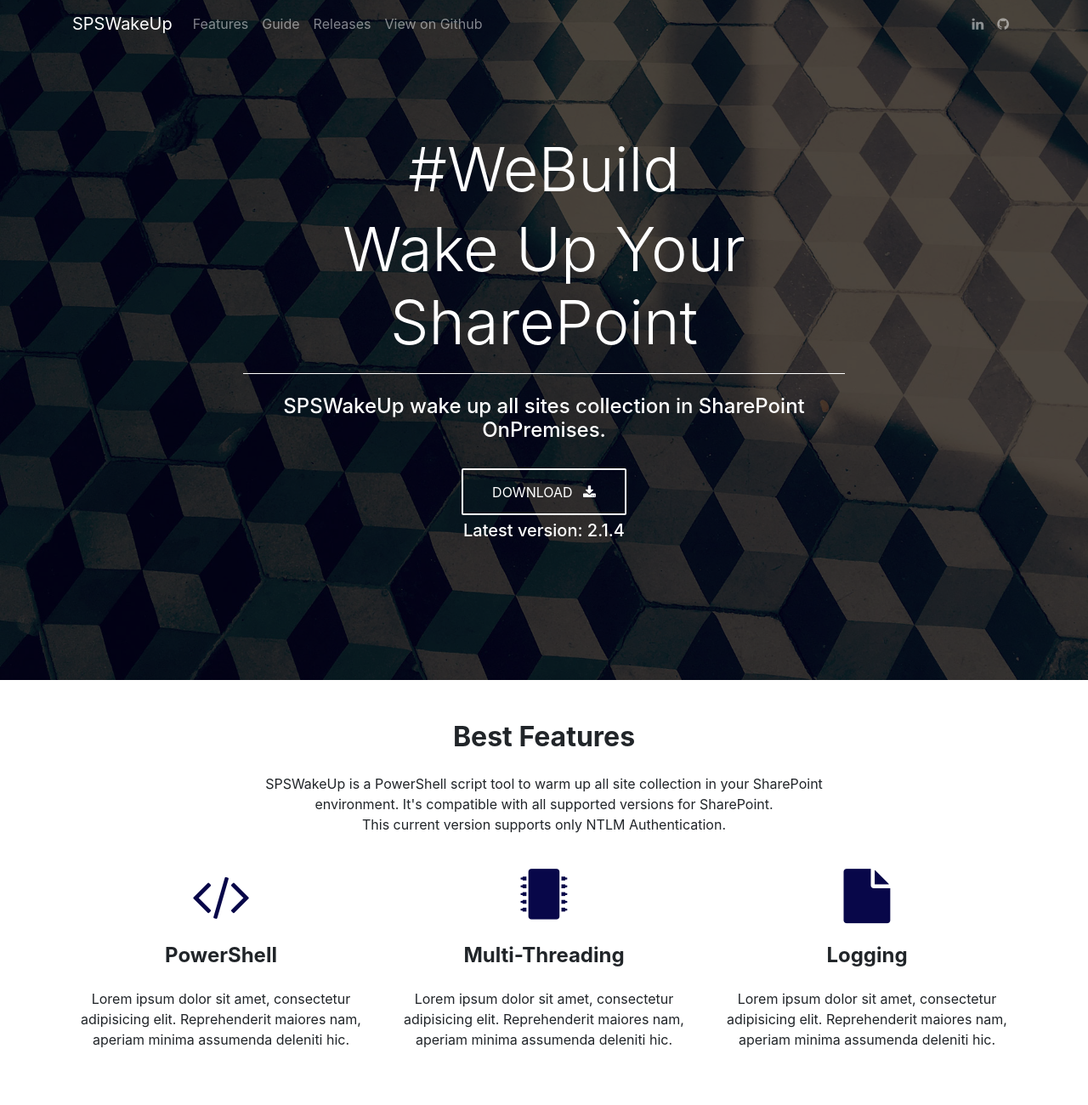
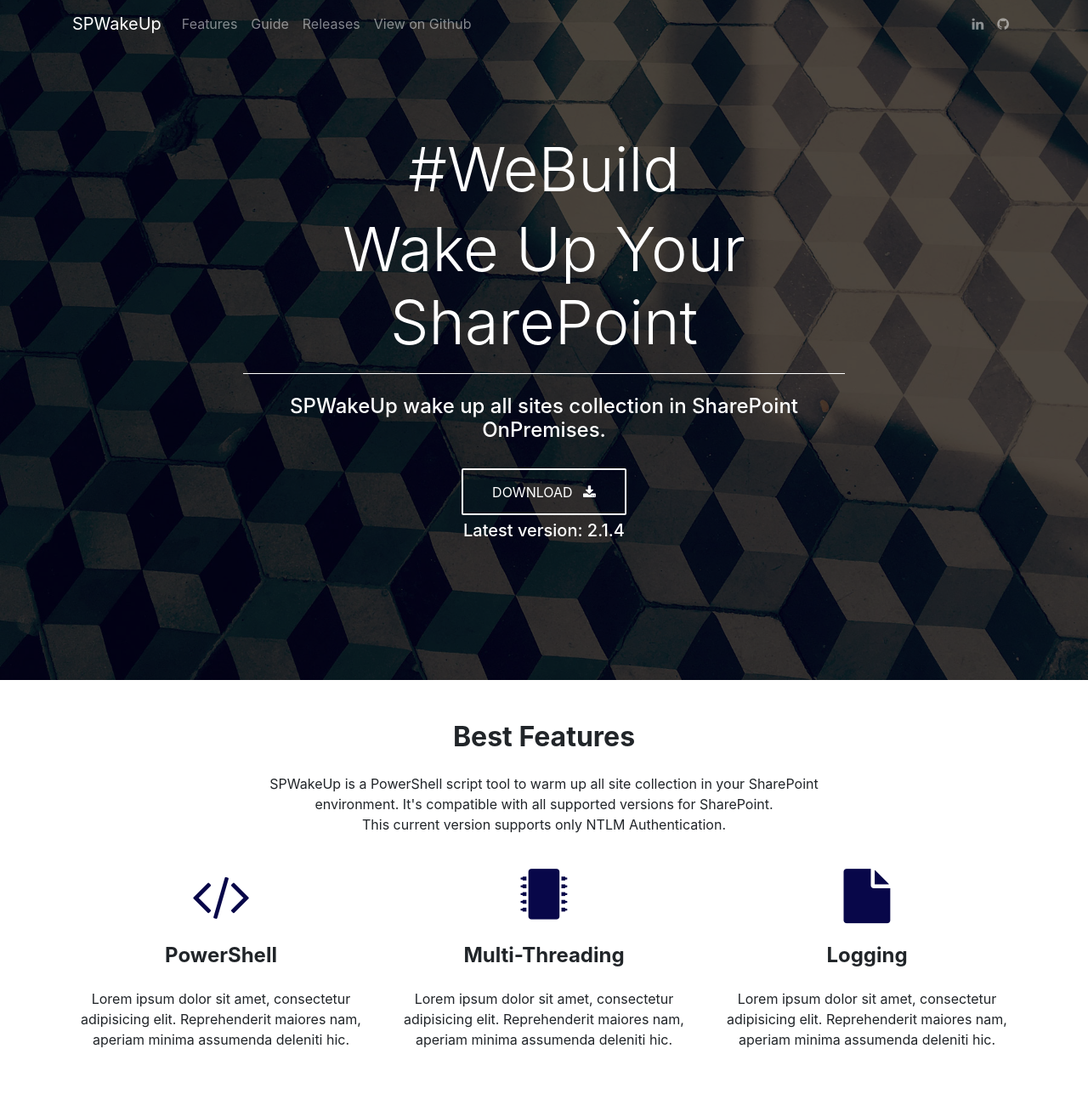
Before and after one commit to luigilink/spwakeup-website, a plain HTML site: page index.html in a window 1280 px wide. Shown: the top 1300 px of the page at 85% size. Drawn offline with Linux system fonts and the light colour scheme.

Commit message:
Modify SPSWakeup by SPWakeUp

```diff
--- a/index.html
+++ b/index.html
@@ -4,9 +4,9 @@
     <meta charset="UTF-8">
     <meta name="viewport" content="width=device-width, initial-scale=1, shrink-to-fit=no">
     <meta http-equiv="X-UA-Compatible" content="ie=edge">
-    <meta name="description" content="SPSWakeUp is a PowerShell script tool to warm up all site collection in your SharePoint OnPremises.">
+    <meta name="description" content="SPWakeUp is a PowerShell script tool to warm up all site collection in your SharePoint OnPremises.">
     <meta name="keywords" content="SharePoint, WarmUp, WakeUp, PowerShell, Script">
-    <title>SPSWakeup</title>
+    <title>SPWakeup - Wake Up Your SharePoint</title>
     <!-- Font Awesome -->
     <link href="https://maxcdn.bootstrapcdn.com/font-awesome/4.7.0/css/font-awesome.min.css" rel="stylesheet">
     <!-- Bootstrap core CSS -->
@@ -24,7 +24,7 @@
             <div class="container">
 
                 <!-- Navbar brand -->
-                <a class="navbar-brand" href="#">SPSWakeUp</a>
+                <a class="navbar-brand" href="#">SPWakeUp</a>
 
 
                 <!-- Collapse button -->
@@ -90,7 +90,7 @@
                             <hr class="hr-light">
 
                             <!-- Description -->
-                            <h4 class="white-text my-4">SPSWakeUp wake up all sites collection in SharePoint OnPremises.</h4>
+                            <h4 class="white-text my-4">SPWakeUp wake up all sites collection in SharePoint OnPremises.</h4>
                             <button type="button" class="btn btn-outline-white" onclick="window.location.href='https://github.com/luigilink/spswakeup/releases/download/v2.1.4/Scripts.zip'">Download
                                 <i class="fa fa-download ml-2"></i>
                             </button>
@@ -124,7 +124,7 @@
                     <div class="col-md-8">
 
                         <!-- Description -->
-                        <p class="grey-text">SPSWakeUp is a PowerShell script tool to warm up all site collection in your SharePoint environment.
+                        <p class="grey-text">SPWakeUp is a PowerShell script tool to warm up all site collection in your SharePoint environment.
                             It's compatible with all supported versions for SharePoint. <br>This current version supports only NTLM Authentication.</p>
 
                     </div>
@@ -285,7 +285,7 @@
         <div class="footer-copyright">
             <div class="container-fluid">
                 © 2018 Copyright:
-                <a href="https://www.spwakeup.com"> SPSWakeUp.com </a>
+                <a href="https://www.spwakeup.com"> SPWakeUp.com </a>
 
             </div>
         </div>
```
